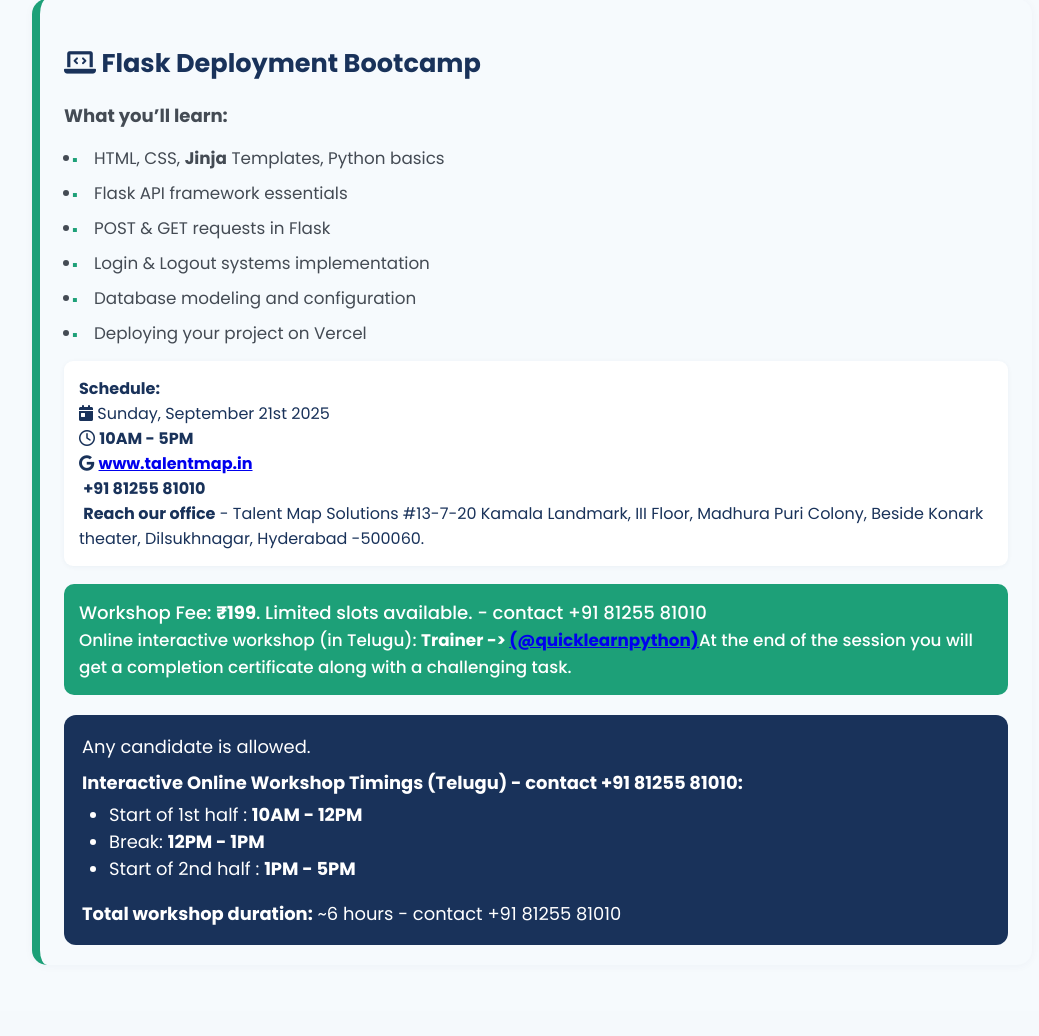
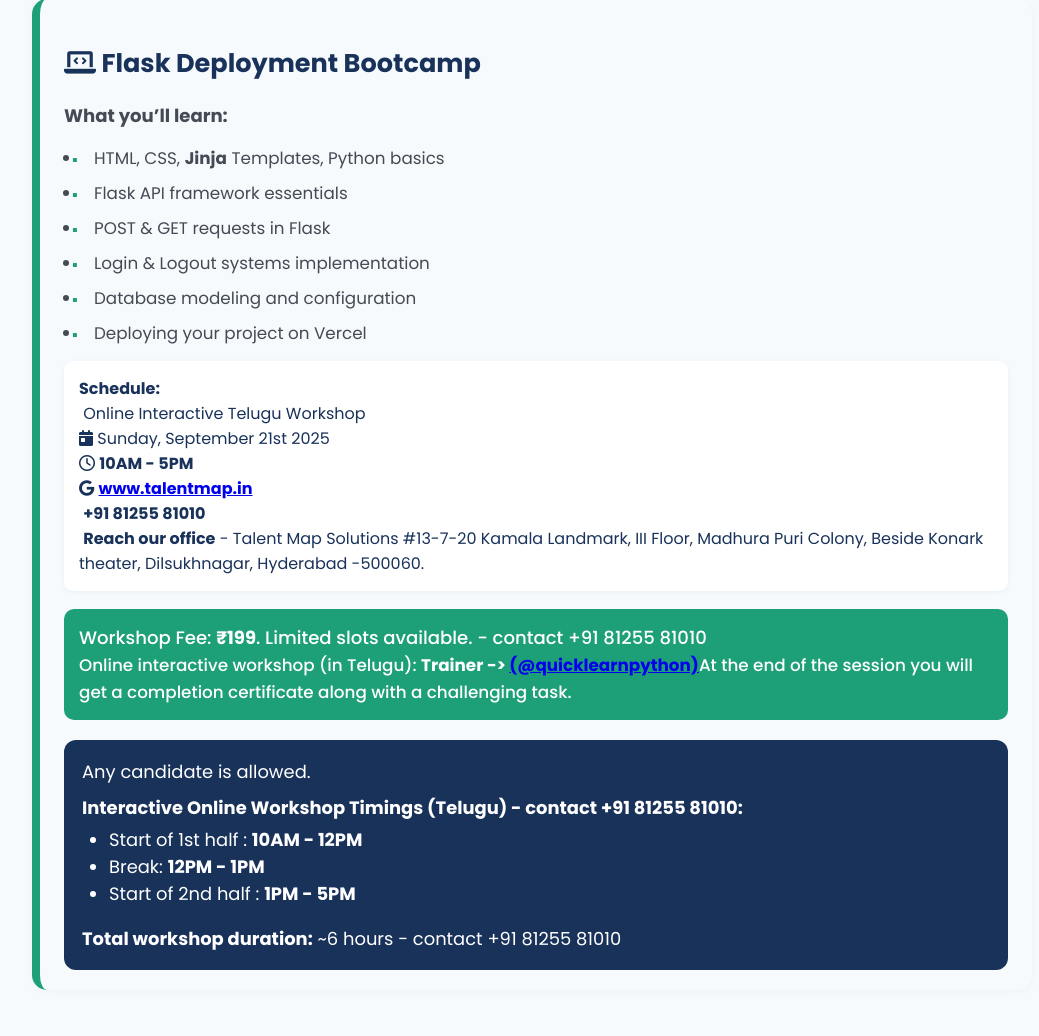
Before and after one commit to talentmapsolutions/TMS_workshop, a Flask app: page /online in a window 1280 px wide. Shown: the part 322-1358 px from the top of the page, without its empty margins (108-1147 px from the left). Before the commit the page ends 1287 px from the top, so only its background shows below. Run offline with Flask 3, Linux system fonts and the light colour scheme.

Commit message:
Update online.html

```diff
--- a/templates/online.html
+++ b/templates/online.html
@@ -217,6 +217,7 @@
             </ul>
             <div class="schedule-block">
                 <b>Schedule:</b><br>
+                <i class="fas fa-online"></i> Online Interactive Telugu Workshop<br>
                 <i class="fas fa-calendar-day"></i> Sunday, September 21st 2025<br>
                 <i class="far fa-clock"></i> <b>10AM - 5PM</b> <br>
                 <i class="fab fa-google"></i> <a href="https://www.talentmap.in/"><b>www.talentmap.in</b></a><br>
```
